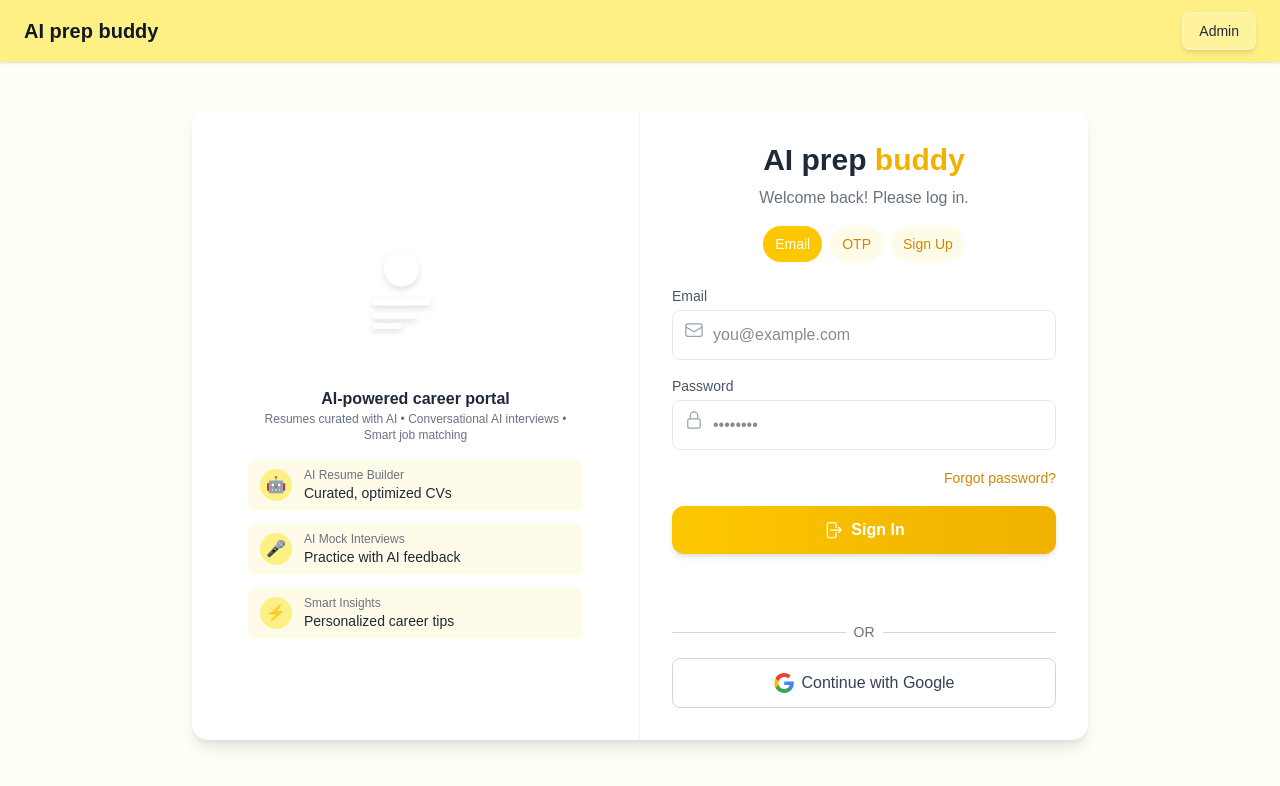
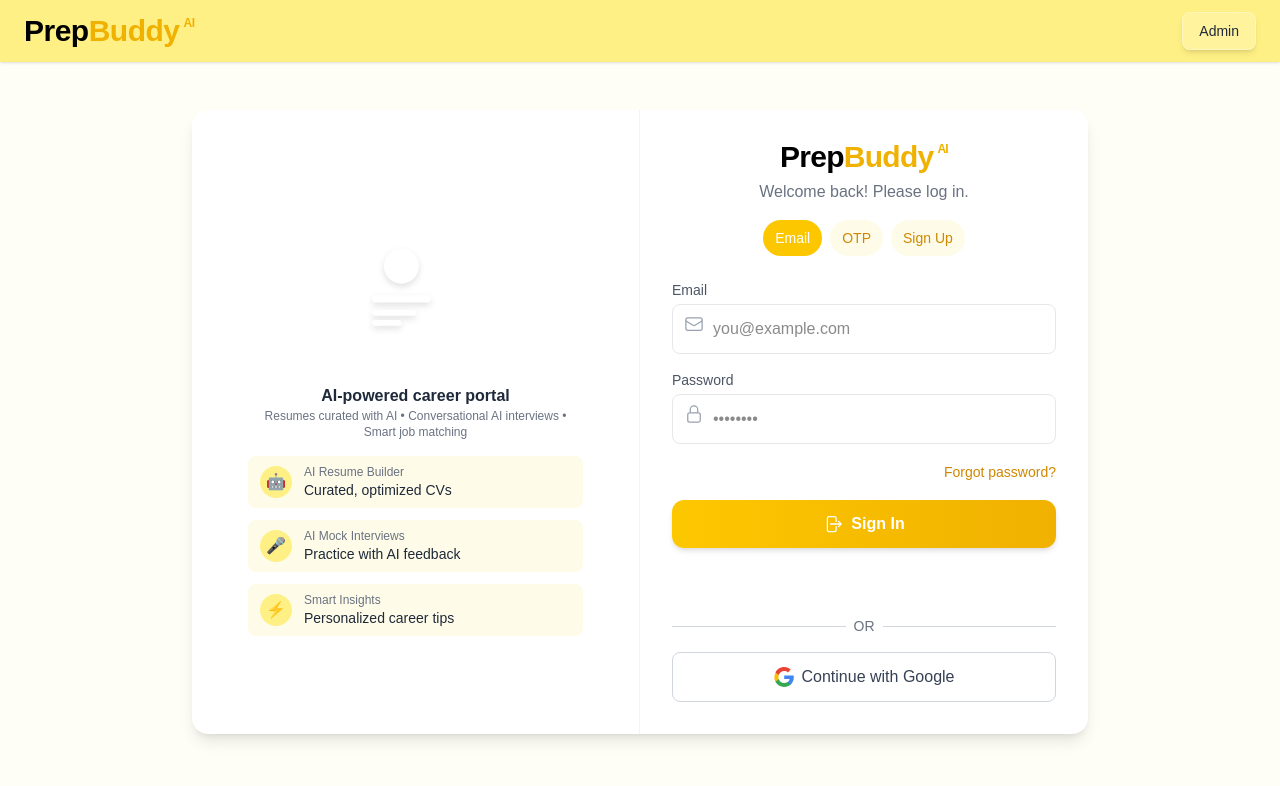
Before and after one commit to alphaxm-tech/prep.ai-frontend, a Next.js app: page / in a window 1280 px wide. Shown: the top 786 px of the page. Built offline with nearby package versions, Linux system fonts and the light colour scheme.

Commit message:
name changes

```diff
--- a/app/(auth)/ai-interview/page.tsx
+++ b/app/(auth)/ai-interview/page.tsx
@@ -43,7 +43,7 @@
     {
       id: "p1",
       interviewId: "interview-1",
-      company: "AI Prep Buddy",
+      company: "Prep Buddy AI",
       title: "Interview 1",
       date: "2025-11-20",
       duration: "42m",
@@ -53,7 +53,7 @@
     {
       id: "p2",
       interviewId: "interview-2",
-      company: "AI Prep Buddy",
+      company: "Prep Buddy AI",
       title: "Interview 2",
       date: "2025-11-15",
       duration: "58m",
@@ -63,7 +63,7 @@
     {
       id: "p3",
       interviewId: "interview-3",
-      company: "AI Prep Buddy",
+      company: "Prep Buddy AI",
       title: "Interview 3",
       date: "2025-10-30",
       duration: "65m",
@@ -76,7 +76,7 @@
     // 🔴 Interview 1 -> 7 questions from Excel (set 1)
     {
       id: "interview-1",
-      company: "AI Prep Buddy",
+      company: "Prep Buddy AI",
       title: "Interview 1",
       description: "Data structures, algorithms, and problem-solving.",
       time: "45 min",
@@ -87,7 +87,7 @@
     // 🟡 Interview 2 -> 7 questions from Excel (set 2)
     {
       id: "interview-2",
-      company: "AI Prep Buddy",
+      company: "Prep Buddy AI",
       title: "Interview 2",
       description: "Coding + Amazon LP-focused behavioral questions.",
       time: "60 min",
@@ -98,7 +98,7 @@
     // 🟣 Interview 3 -> 7 questions from Excel (set 3)
     {
       id: "interview-3",
-      company: "AI Prep Buddy",
+      company: "Prep Buddy AI",
       title: "Interview 3",
       description: "High-level architecture + scalability problems.",
       time: "60–75 min",
--- a/app/page.tsx
+++ b/app/page.tsx
@@ -331,7 +331,17 @@
           <div className="p-6 sm:p-8">
             <div className="text-center mb-4">
               <h1 className="text-2xl sm:text-3xl font-bold text-gray-800">
-                AI prep <span className="text-yellow-500">buddy</span>
+                <div className="flex items-center justify-center font-extrabold tracking-tight">
+                  <span className="text-black text-3xl leading-none">Prep</span>
+
+                  <span className="text-yellow-500 text-3xl leading-none">
+                    Buddy
+                  </span>
+
+                  <span className="ml-1 text-yellow-500 text-xs font-semibold relative -top-2">
+                    AI
+                  </span>
+                </div>
               </h1>
               <p className="text-gray-500 mt-2 text-sm sm:text-base">
                 {mode === "signup"
--- a/components/Header.tsx
+++ b/components/Header.tsx
@@ -23,7 +23,18 @@
     <>
       {/* Main Header */}
       <header className="bg-yellow-200 py-3 px-6 shadow-sm flex justify-between items-center md:relative">
-        <h1 className="text-xl font-bold text-gray-900">AI prep buddy</h1>
+        <h1 className="text-xl font-bold text-gray-900">
+          {" "}
+          <div className="flex items-center justify-center font-extrabold tracking-tight">
+            <span className="text-black text-3xl leading-none">Prep</span>
+
+            <span className="text-yellow-500 text-3xl leading-none">Buddy</span>
+
+            <span className="ml-1 text-yellow-500 text-xs font-semibold relative -top-2">
+              AI
+            </span>
+          </div>
+        </h1>
 
         {/* Desktop Admin Text */}
         <button
```
